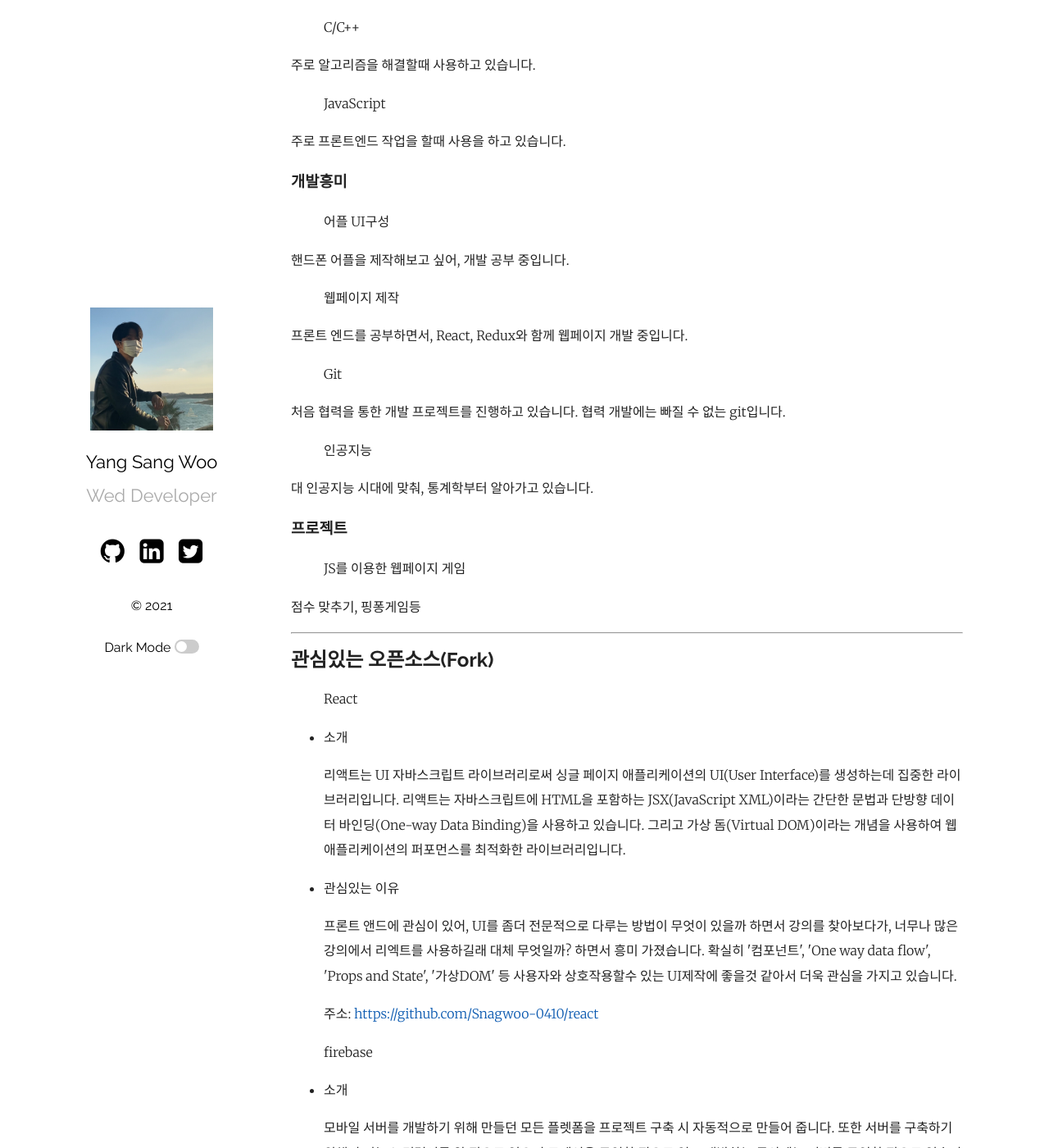
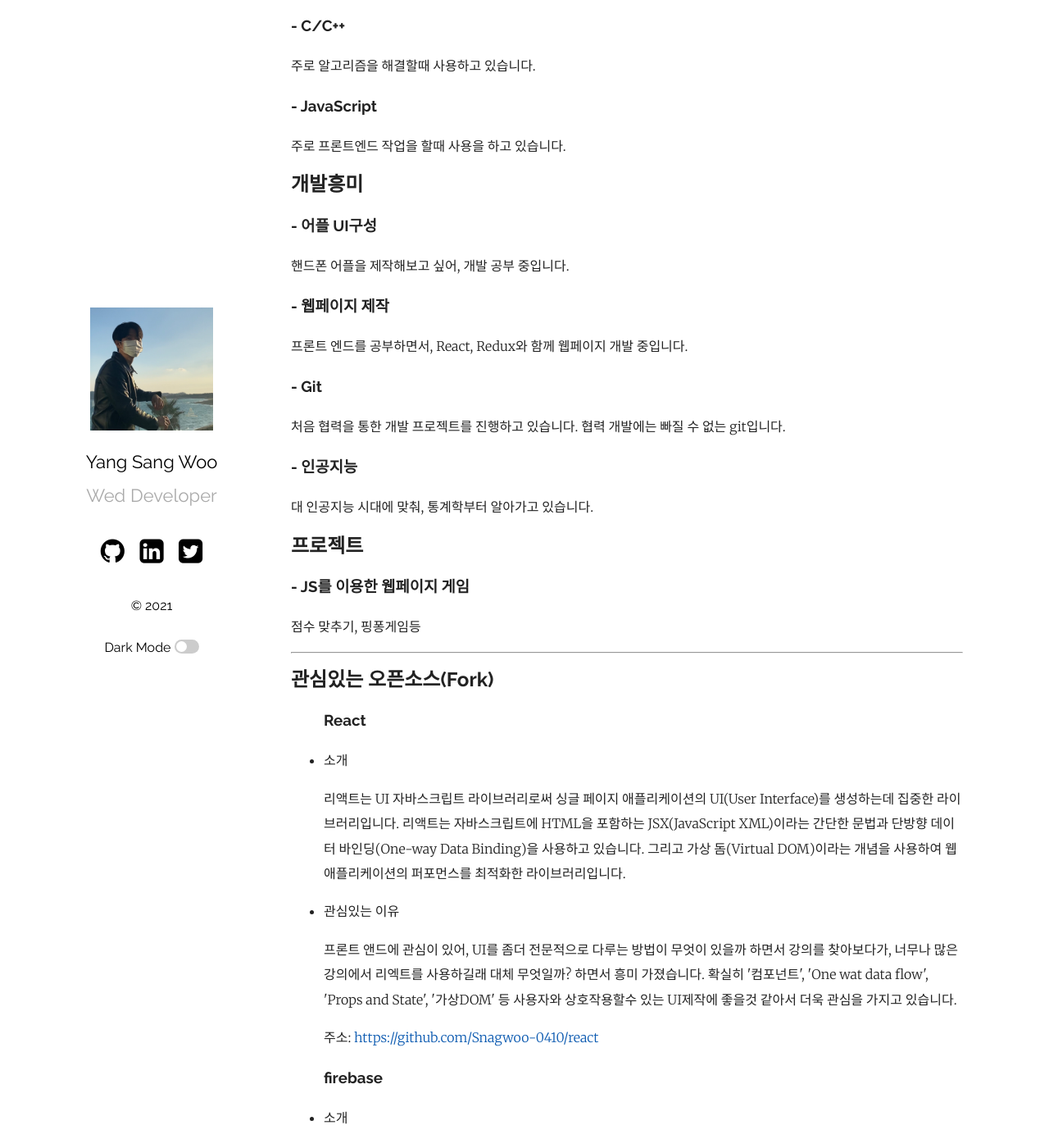
Before and after one commit to IGhost-P/profile.github.io, a Jekyll site: the page built from _posts/2019-03-23-welcome-to-jekyll.html, in a window 1280 px wide and 1400 px high, scrolled down 822 px. Shown: the whole window at 82% size. Built offline with Jekyll 4.4.1, drawn with Linux system fonts in a browser that asks for light colours.

Commit message:
포스트 내용 바꿈

```diff
--- a/_posts/2019-03-23-welcome-to-jekyll.html
+++ b/_posts/2019-03-23-welcome-to-jekyll.html
@@ -18,43 +18,29 @@ categories: Javascript React firebase
 <hr>
 <h2 id="-">개발관련</h2>
 <p>어릴때는 게임을 좋아 했지만, 성인이 되고 나니깐, 게임 보다는 동영상이나 커뮤니티를 많이 접했습니다.</p>
-<p>그러다 보니 좀더 간편하고 익숙한 UI를 선호하게 되었고, 그때 부터 웹 UI의 중요성을 깨달았습니다.</p>
-<p>저는 점점 다양해져가는 인터넷 사회속에서 누구든지 선호하는 웹 페이지를 만들고 싶습니다. </p>
-<h3 id="-">언어</h3>
-<blockquote>
-    <p>C/C++</p>
-</blockquote>
+<p> 그러다 보니 좀더 간편하고 익숙한 UI를 선호하게 되었고, 그때 부터 웹 UI의 중요성을 깨달았습니다.</p>
+<p> 저는 점점 다양해져가는 인터넷 사회속에서 누구든지 선호하는 웹 페이지를 만들고 싶습니다. </p>
+<h2 id="-">언어</h2>
+<h3 id="-c-c-">- C/C++</h3>
 <p>주로 알고리즘을 해결할때 사용하고 있습니다.</p>
-<blockquote>
-    <p>JavaScript</p>
-</blockquote>
-<p>주로 프론트엔드 작업을 할때 사용을 하고 있습니다.</p>
-<h3 id="-">개발흥미</h3>
-<blockquote>
-    <p>어플 UI구성</p>
-</blockquote>
-<p>핸드폰 어플을 제작해보고 싶어, 개발 공부 중입니다.</p>
-<blockquote>
-    <p>웹페이지 제작</p>
-</blockquote>
-<p>프론트 엔드를 공부하면서, React, Redux와 함께 웹페이지 개발 중입니다.</p>
-<blockquote>
-    <p>Git</p>
-</blockquote>
-<p>처음 협력을 통한 개발 프로젝트를 진행하고 있습니다. 협력 개발에는 빠질 수 없는 git입니다.</p>
-<blockquote>
-    <p>인공지능</p>
-</blockquote>
-<p>대 인공지능 시대에 맞춰, 통계학부터 알아가고 있습니다.</p>
-<h3 id="-">프로젝트</h3>
-<blockquote>
-    <p>JS를 이용한 웹페이지 게임</p>
-</blockquote>
-<p>점수 맞추기, 핑퐁게임등</p>
+<h3 id="-javascript">- JavaScript</h3>
+<p> 주로 프론트엔드 작업을 할때 사용을 하고 있습니다.</p>
+<h2 id="-">개발흥미</h2>
+<h3 id="-ui-">- 어플 UI구성</h3>
+<p> 핸드폰 어플을 제작해보고 싶어, 개발 공부 중입니다.</p>
+<h3 id="-">- 웹페이지 제작</h3>
+<p> 프론트 엔드를 공부하면서, React, Redux와 함께 웹페이지 개발 중입니다.</p>
+<h3 id="-git">- Git</h3>
+<p> 처음 협력을 통한 개발 프로젝트를 진행하고 있습니다. 협력 개발에는 빠질 수 없는 git입니다.</p>
+<h3 id="-">- 인공지능</h3>
+<p> 대 인공지능 시대에 맞춰, 통계학부터 알아가고 있습니다.</p>
+<h2 id="-">프로젝트</h2>
+<h3 id="-js-">- JS를 이용한 웹페이지 게임</h3>
+<p> 점수 맞추기, 핑퐁게임등</p>
 <hr>
 <h2 id="-fork-">관심있는 오픈소스(Fork)</h2>
 <blockquote>
-    <p>React</p>
+    <h3 id="react">React</h3>
 </blockquote>
 <ul>
     <li>
@@ -66,13 +52,13 @@ categories: Javascript React firebase
     <li>
         <p>관심있는 이유</p>
         <p> 프론트 앤드에 관심이 있어, UI를 좀더 전문적으로 다루는 방법이 무엇이 있을까 하면서 강의를 찾아보다가, 너무나 많은 강의에서 리엑트를 사용하길래 대체 무엇일까? 하면서 흥미 가졌습니다.
-            확실히 &#39;컴포넌트&#39;, &#39;One way data flow&#39;, &#39;Props and State&#39;, &#39;가상DOM&#39; 등 사용자와 상호작용할수 있는
+            확실히 &#39;컴포넌트&#39;, &#39;One wat data flow&#39;, &#39;Props and State&#39;, &#39;가상DOM&#39; 등 사용자와 상호작용할수 있는
             UI제작에 좋을것 같아서 더욱 관심을 가지고 있습니다.</p>
         <p> 주소: <a href="https://github.com/Snagwoo-0410/react">https://github.com/Snagwoo-0410/react</a></p>
     </li>
 </ul>
 <blockquote>
-    <p>firebase</p>
+    <h3 id="firebase">firebase</h3>
 </blockquote>
 <ul>
     <li>
```
